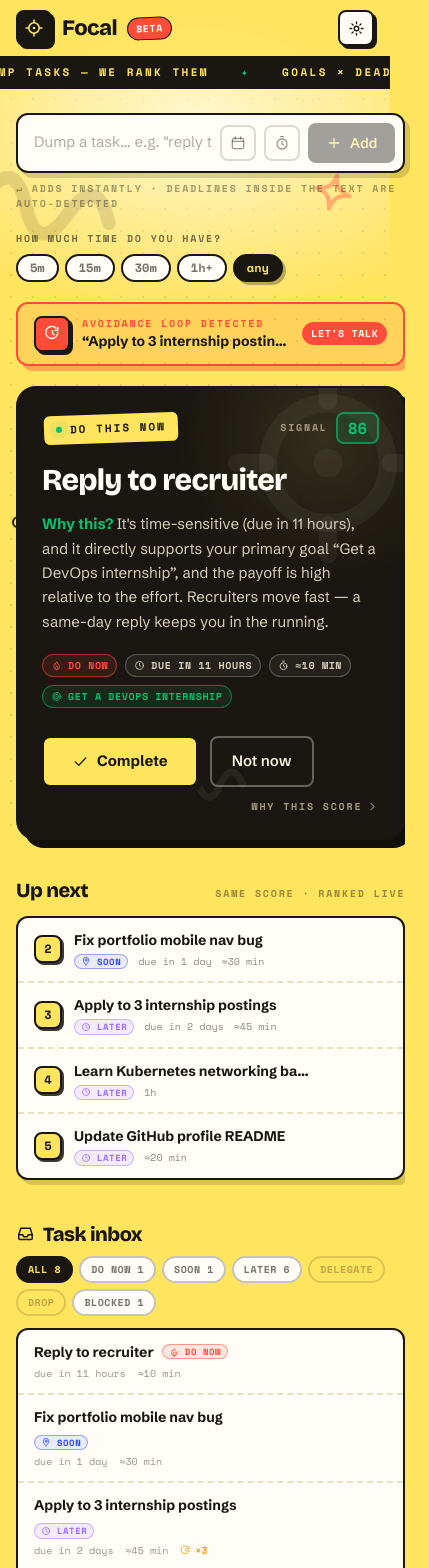
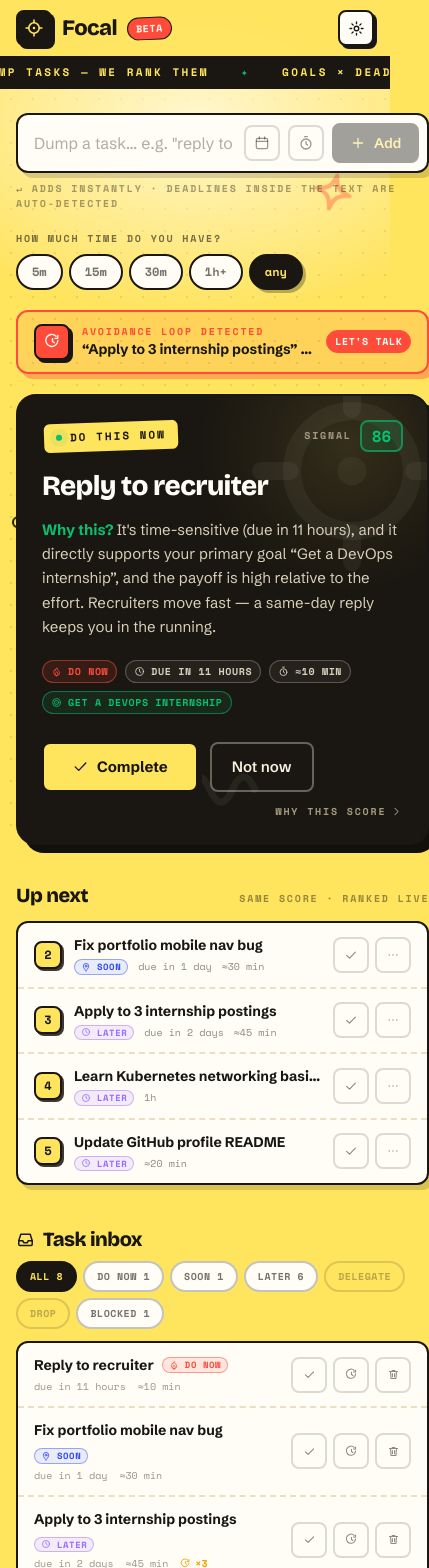
Before and after one commit to codewithabhiishek/focal-planner, a React (Vite) app: page / in a window 390 px wide. Shown: the top 1568 px of the page, 429 px wide, since content can reach past the window. Built offline with nearby package versions, Linux system fonts and the light colour scheme.

Commit message:
task snapshot 133c6e90-039a-40e5-b9b3-009fa0fab02d

```diff
--- a/src/App.tsx
+++ b/src/App.tsx
@@ -288,7 +288,7 @@ function Shell() {
   }, [modal, settingsOpen, next, completeTask]);
 
   return (
-    <div className="min-h-screen">
+    <div className="min-h-dvh">
       {/* ---------- ambient layer ---------- */}
       <div aria-hidden className="pointer-events-none fixed inset-0 z-0 overflow-hidden">
         <div className="bg-dots absolute inset-0 opacity-70" />
@@ -296,9 +296,9 @@ function Shell() {
           className="absolute -top-40 left-1/2 h-[560px] w-[900px] -translate-x-1/2 rounded-full"
           style={{ background: "radial-gradient(closest-side, rgba(255,253,246,0.75), transparent 70%)" }}
         />
-        <IconSquiggle size={170} className="anim-floaty absolute top-28 -left-8 rotate-12 text-ink/12" />
+        <IconSquiggle size={170} className="anim-floaty absolute top-28 -left-8 hidden rotate-12 text-ink/12 md:block" />
         <IconStar4 size={54} className="anim-floaty-slow absolute top-44 right-[8%] text-coral/40" style={{ "--fr": "12deg" } as CSSProperties} />
-        <IconArrowDoodle size={96} className="anim-floaty absolute bottom-24 left-[6%] text-cobalt/30" />
+        <IconArrowDoodle size={96} className="anim-floaty absolute bottom-24 left-[6%] hidden text-cobalt/30 md:block" />
         <IconStar4 size={34} className="anim-floaty absolute bottom-40 right-[14%] text-mint/50" style={{ animationDelay: "1.2s" }} />
         <span className="anim-floaty-slow absolute top-[62%] left-[3%] h-3 w-3 rounded-full border-2 border-ink bg-canvas" />
         <span className="anim-floaty absolute top-[18%] left-[42%] h-2.5 w-2.5 rounded-full bg-coral/50" style={{ animationDelay: "0.6s" }} />
@@ -308,7 +308,7 @@ function Shell() {
       <div className="relative z-10">
         <Header onOpenSettings={() => setSettingsOpen(true)} />
 
-        <main className="mx-auto grid max-w-6xl items-start gap-6 px-4 py-6 sm:px-6 lg:grid-cols-[minmax(0,1fr)_320px]">
+        <main className="mx-auto grid max-w-6xl items-start gap-6 px-4 py-6 sm:px-6 md:grid-cols-[minmax(0,1fr)_280px] lg:grid-cols-[minmax(0,1fr)_320px]">
           {/* ---------- focus column ---------- */}
           <div className="min-w-0">
             <Capture />
--- a/src/components/Focus.tsx
+++ b/src/components/Focus.tsx
@@ -49,7 +49,7 @@ export function BudgetBar({
               key={String(b.id)}
               onClick={() => onChange(b.id)}
               aria-pressed={active}
-              className={`cursor-pointer rounded-full border-2 border-ink px-3 py-1 font-mono text-xs font-bold transition-all duration-150 ${
+              className={`cursor-pointer rounded-full border-2 border-ink px-3.5 py-2 font-mono text-xs font-bold transition-all duration-150 sm:py-1 ${
                 active
                   ? "bg-ink text-canvas shadow-[3px_3px_0_rgba(26,23,18,0.3)]"
                   : "bg-paper text-ink/60 hover:-translate-y-0.5 hover:text-ink hover:shadow-[3px_3px_0_rgba(26,23,18,0.16)]"
@@ -179,7 +179,7 @@ export function NextAction({
             </span>
           </div>
 
-          <h1 className="mt-5 max-w-2xl font-display text-[clamp(1.9rem,4.6vw,3.1rem)] leading-[1.06] font-extrabold tracking-tight text-balance text-paper">
+          <h1 className="mt-5 max-w-2xl font-display text-[clamp(1.75rem,4.6vw,3.1rem)] leading-[1.06] font-extrabold tracking-tight text-balance break-words text-paper">
             {task.title}
           </h1>
 
@@ -335,18 +335,18 @@ export function UpNext({
                 </div>
               </div>
               <span className="chip hidden border-ink/20 bg-canvas/60 sm:inline-flex">{r.score}</span>
-              <div className="flex shrink-0 items-center gap-1.5 opacity-0 transition-opacity duration-150 group-hover:opacity-100 focus-within:opacity-100">
+              <div className="flex shrink-0 items-center gap-1.5 transition-opacity duration-150 max-lg:opacity-100 lg:opacity-0 lg:group-hover:opacity-100 lg:focus-within:opacity-100">
                 <button
                   aria-label={`Complete ${r.task.title}`}
                   onClick={(e) => onComplete(r.task.id, e.currentTarget)}
-                  className="grid h-7 w-7 cursor-pointer place-items-center rounded-lg border-2 border-ink/15 text-ink/50 transition-all hover:border-mint hover:bg-mint/10 hover:text-mint"
+                  className="grid h-9 w-9 cursor-pointer place-items-center rounded-lg border-2 border-ink/15 text-ink/50 transition-all hover:border-mint hover:bg-mint/10 hover:text-mint lg:h-7 lg:w-7"
                 >
                   <IconCheck size={14} />
                 </button>
                 <button
                   aria-label={`Not now: ${r.task.title}`}
                   onClick={() => onNotNow(r.task.id)}
-                  className="grid h-7 w-7 cursor-pointer place-items-center rounded-lg border-2 border-ink/15 text-ink/50 transition-all hover:border-ink hover:text-ink"
+                  className="grid h-9 w-9 cursor-pointer place-items-center rounded-lg border-2 border-ink/15 text-ink/50 transition-all hover:border-ink hover:text-ink lg:h-7 lg:w-7"
                 >
                   <IconDots size={14} />
                 </button>
--- a/src/components/Inbox.tsx
+++ b/src/components/Inbox.tsx
@@ -81,7 +81,7 @@ export function Inbox({
               <button
                 key={f.id}
                 onClick={() => setFilter(f.id)}
-                className={`cursor-pointer rounded-full border-2 px-2.5 py-1 font-mono text-[10px] font-bold tracking-wider uppercase transition-all duration-150 ${
+                className={`cursor-pointer rounded-full border-2 px-3 py-1.5 font-mono text-[10px] font-bold tracking-wider uppercase transition-all duration-150 sm:px-2.5 sm:py-1 ${
                   active
                     ? "border-ink bg-ink text-canvas"
                     : n === 0
@@ -165,7 +165,7 @@ export function Inbox({
                 {r.score}
               </span>
 
-              <div className="flex shrink-0 items-center gap-1.5 opacity-0 transition-opacity duration-150 group-hover:opacity-100 focus-within:opacity-100">
+              <div className="flex shrink-0 items-center gap-1.5 transition-opacity duration-150 max-lg:opacity-100 lg:opacity-0 lg:group-hover:opacity-100 lg:focus-within:opacity-100">
                 {r.task.blocked ? (
                   <button
                     title="Unblock"
@@ -177,7 +177,7 @@ export function Inbox({
                       });
                       pushToast({ title: "Unblocked — back in ranking", body: r.task.title, tone: "ok" });
                     }}
-                    className="grid h-7 w-7 cursor-pointer place-items-center rounded-lg border-2 border-ink/15 text-ink/50 transition-all hover:border-mint hover:bg-mint/10 hover:text-mint"
+                    className="grid h-9 w-9 cursor-pointer place-items-center rounded-lg border-2 border-ink/15 text-ink/50 transition-all hover:border-mint hover:bg-mint/10 hover:text-mint lg:h-7 lg:w-7"
                   >
                     <IconUndo size={13} />
                   </button>
@@ -185,7 +185,7 @@ export function Inbox({
                   <button
                     title="Complete"
                     onClick={(e) => onComplete(r.task.id, e.currentTarget)}
-                    className="grid h-7 w-7 cursor-pointer place-items-center rounded-lg border-2 border-ink/15 text-ink/50 transition-all hover:border-mint hover:bg-mint/10 hover:text-mint"
+                    className="grid h-9 w-9 cursor-pointer place-items-center rounded-lg border-2 border-ink/15 text-ink/50 transition-all hover:border-mint hover:bg-mint/10 hover:text-mint lg:h-7 lg:w-7"
                   >
                     <IconCheck size={13} />
                   </button>
@@ -193,14 +193,14 @@ export function Inbox({
                 <button
                   title="Not now"
                   onClick={() => onNotNow(r.task.id)}
-                  className="grid h-7 w-7 cursor-pointer place-items-center rounded-lg border-2 border-ink/15 text-ink/50 transition-all hover:border-ink hover:text-ink"
+                  className="grid h-9 w-9 cursor-pointer place-items-center rounded-lg border-2 border-ink/15 text-ink/50 transition-all hover:border-ink hover:text-ink lg:h-7 lg:w-7"
                 >
                   <IconPostpone size={13} />
                 </button>
                 <button
                   title="Drop"
                   onClick={() => drop(r.task)}
-                  className="grid h-7 w-7 cursor-pointer place-items-center rounded-lg border-2 border-ink/15 text-ink/50 transition-all hover:border-coral hover:bg-coral/10 hover:text-coral"
+                  className="grid h-9 w-9 cursor-pointer place-items-center rounded-lg border-2 border-ink/15 text-ink/50 transition-all hover:border-coral hover:bg-coral/10 hover:text-coral lg:h-7 lg:w-7"
                 >
                   <IconTrash size={13} />
                 </button>
@@ -222,7 +222,7 @@ export function Inbox({
                 <CategoryBadge category={t.status === "delegated" ? "DELEGATE" : "DROP"} size="xs" />
                 <button
                   onClick={() => restore(t)}
-                  className="label-mono inline-flex cursor-pointer items-center gap-1 rounded-md px-2 py-1 text-ink/40 opacity-0 transition-all hover:bg-paper hover:text-ink group-hover:opacity-100"
+                  className="label-mono inline-flex cursor-pointer items-center gap-1 rounded-md px-2 py-1.5 text-ink/40 transition-all hover:bg-paper hover:text-ink max-lg:opacity-100 lg:opacity-0 lg:group-hover:opacity-100"
                 >
                   <IconUndo size={11} /> restore
                 </button>
--- a/src/components/Rail.tsx
+++ b/src/components/Rail.tsx
@@ -93,7 +93,7 @@ export function GoalsCard({ onOpenGoals }: { onOpenGoals: () => void }) {
                 onClick={() => {
                   if (!g.isPrimary) dispatch({ type: "SET_PRIMARY_GOAL", goalId: g.id });
                 }}
-                className={`grid h-7 w-7 cursor-pointer place-items-center rounded-lg border-2 transition-all ${
+                className={`grid h-9 w-9 cursor-pointer place-items-center rounded-lg border-2 transition-all lg:h-7 lg:w-7 ${
                   g.isPrimary
                     ? "border-ink bg-canvas shadow-[2px_2px_0_var(--color-ink)]"
                     : "border-ink/15 text-ink/35 hover:border-ink hover:text-ink"
@@ -106,14 +106,14 @@ export function GoalsCard({ onOpenGoals }: { onOpenGoals: () => void }) {
                 onClick={() =>
                   dispatch({ type: "PATCH_GOAL", goalId: g.id, patch: { active: !g.active } })
                 }
-                className="grid h-7 w-7 cursor-pointer place-items-center rounded-lg border-2 border-ink/15 text-ink/35 transition-all hover:border-ink hover:text-ink"
+                className="grid h-9 w-9 cursor-pointer place-items-center rounded-lg border-2 border-ink/15 text-ink/35 transition-all hover:border-ink hover:text-ink lg:h-7 lg:w-7"
               >
                 {g.active ? <IconPause size={13} /> : <IconPlay size={13} />}
               </button>
               <button
                 title="Delete goal"
                 onClick={() => dispatch({ type: "DELETE_GOAL", goalId: g.id })}
-                className="grid h-7 w-7 cursor-pointer place-items-center rounded-lg border-2 border-ink/15 text-ink/35 opacity-0 transition-all group-hover:opacity-100 hover:border-coral hover:bg-coral/10 hover:text-coral"
+                className="grid h-9 w-9 cursor-pointer place-items-center rounded-lg border-2 border-ink/15 text-ink/35 transition-all hover:border-coral hover:bg-coral/10 hover:text-coral max-lg:opacity-100 lg:opacity-0 lg:group-hover:opacity-100 lg:h-7 lg:w-7"
               >
                 <IconTrash size={13} />
               </button>
--- a/src/index.css
+++ b/src/index.css
@@ -29,6 +29,27 @@
 }
 
 @layer base {
+  * {
+    -webkit-tap-highlight-color: transparent;
+  }
+  html {
+    -webkit-text-size-adjust: 100%;
+    text-size-adjust: 100%;
+  }
+  button,
+  a,
+  [role="button"],
+  [role="switch"] {
+    touch-action: manipulation; /* kills iOS double-tap zoom delay */
+  }
+  @media (max-width: 639px) {
+    /* iOS zooms the page when focusing inputs under 16px — never let it */
+    input,
+    select,
+    textarea {
+      font-size: 16px !important;
+    }
+  }
   body {
     @apply bg-canvas font-body text-ink antialiased;
   }
```
Also changed, not shown: src/components/Modals.tsx (+4 -4 lines), src/components/ui.tsx (+18 -12 lines).
